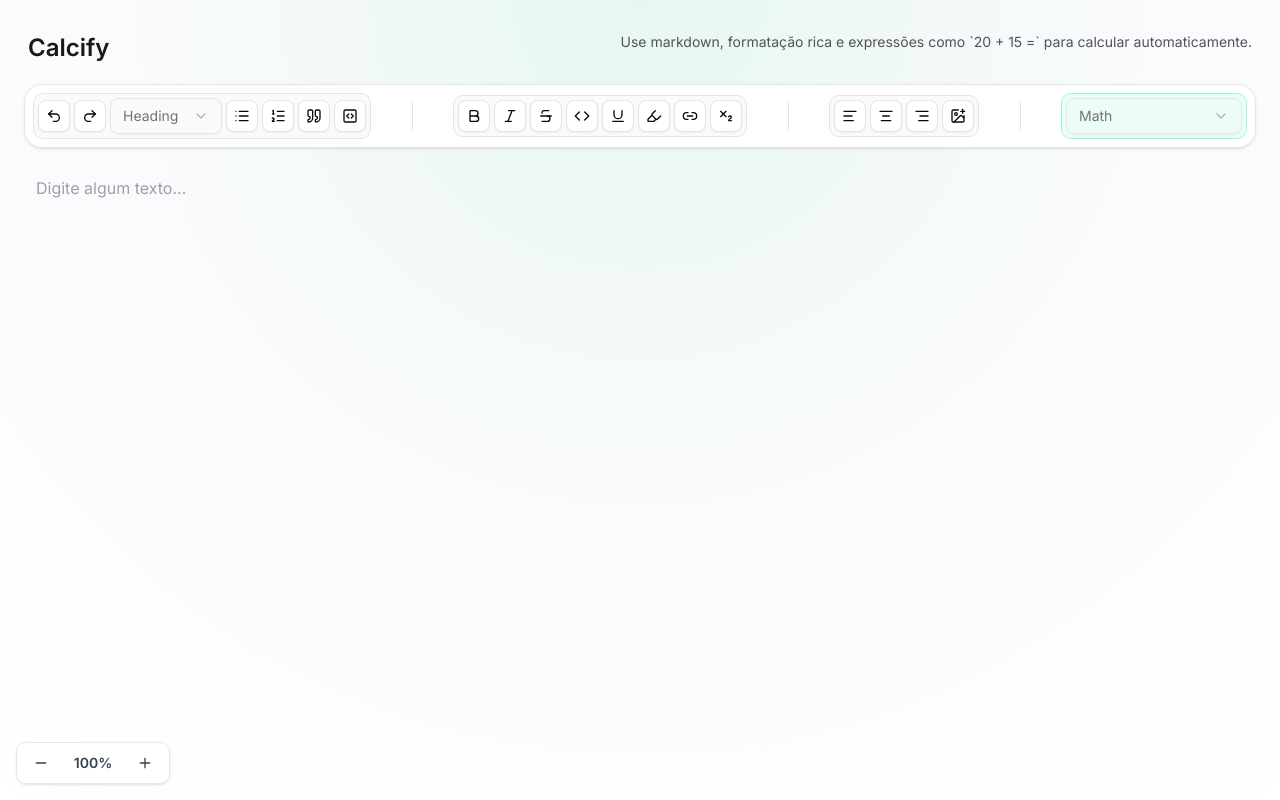
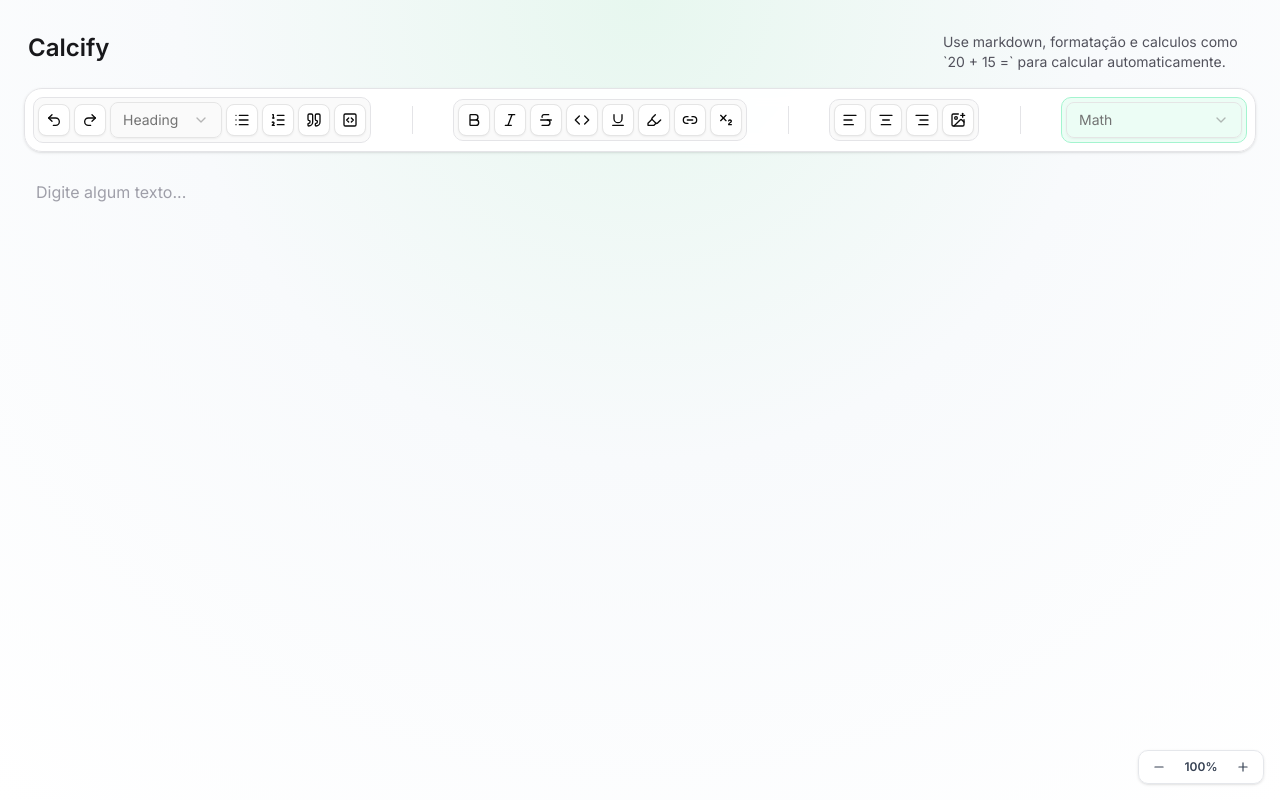
Before and after one commit to RazielID752/calcify, a Next.js app: page / in a window 1280 px wide. Built offline with nearby package versions, Linux system fonts and the light colour scheme.

Commit message:
feat: atualiza controles de zoom com novo layout e funcionalidade móvel

```diff
--- a/app/components/editor.tsx
+++ b/app/components/editor.tsx
@@ -289,9 +289,9 @@
       <div className="mx-auto flex w-full max-w-7xl flex-col gap-4">
         <div className="space-y-1 px-1 flex justify-between">
           <h1 className="text-2xl font-semibold text-zinc-900">Calcify</h1>
-          <p className="text-sm text-zinc-600">
-            Use markdown, formatação rica e expressões como `20 + 15 =` para
-            calcular automaticamente.
+          <p className="text-[10px] max-w-[35ch] md:text-sm text-zinc-600">
+            Use markdown, formatação e calculos como `20 + 15 =` para calcular
+            automaticamente.
           </p>
         </div>
 
--- a/app/components/zoom-controls.tsx
+++ b/app/components/zoom-controls.tsx
@@ -1,4 +1,7 @@
-import { Minus, Plus } from "lucide-react";
+"use client";
+
+import { Minus, Plus, ZoomIn } from "lucide-react";
+import { useState } from "react";
 
 type ZoomControlsProps = {
   zoom: number;
@@ -11,8 +14,35 @@
   onDecrease,
   onIncrease,
 }: ZoomControlsProps) {
+  const [isMobileOpen, setIsMobileOpen] = useState(false);
+
   return (
-    <div className="absolute bottom-4 left-4 z-10 flex items-center gap-2 rounded-lg border border-gray-200 bg-white/90 px-2 py-1 shadow-sm backdrop-blur-sm">
+    <div className="fixed bottom-3 right-3 z-50 sm:bottom-4 sm:left-auto sm:right-4">
+      <div className="hidden items-center gap-1.5 rounded-lg border border-gray-200 bg-white/90 px-1.5 py-0.5 shadow-sm backdrop-blur-sm sm:flex">
+        <button
+          type="button"
+          className="inline-flex h-7 w-7 items-center justify-center rounded-md p-0 text-gray-700 hover:bg-gray-100"
+          onClick={onDecrease}
+          aria-label="Diminuir zoom"
+        >
+          <Minus className="h-3.5 w-3.5 shrink-0" />
+        </button>
+        <span className="w-11 text-center text-xs font-semibold text-gray-700">
+          {zoom}%
+        </span>
+        <button
+          type="button"
+          className="inline-flex h-7 w-7 items-center justify-center rounded-md p-0 text-gray-700 hover:bg-gray-100"
+          onClick={onIncrease}
+          aria-label="Aumentar zoom"
+        >
+          <Plus className="h-3.5 w-3.5 shrink-0" />
+        </button>
+      </div>
+
+      <div className="sm:hidden">
+        {isMobileOpen ? (
+          <div className="mb-2 flex items-center gap-2 rounded-lg border border-gray-200 bg-white/95 px-2 py-1 shadow-sm backdrop-blur-sm">
             <button
               type="button"
               className="inline-flex h-8 w-8 items-center justify-center rounded-md p-0 text-gray-700 hover:bg-gray-100"
@@ -33,5 +63,20 @@
               <Plus className="h-4 w-4 shrink-0" />
             </button>
           </div>
+        ) : null}
+
+        <button
+          type="button"
+          className="inline-flex h-10 w-10 items-center justify-center rounded-full border border-gray-200 bg-white/95 text-gray-700 shadow-sm backdrop-blur-sm hover:bg-gray-100"
+          onClick={() => setIsMobileOpen((prev) => !prev)}
+          aria-label={
+            isMobileOpen ? "Fechar controle de zoom" : "Abrir controle de zoom"
+          }
+          aria-expanded={isMobileOpen}
+        >
+          <ZoomIn className="h-5 w-5" />
+        </button>
+      </div>
+    </div>
   );
 }
```
Lines whose indentation alone changed are shown as unchanged.
